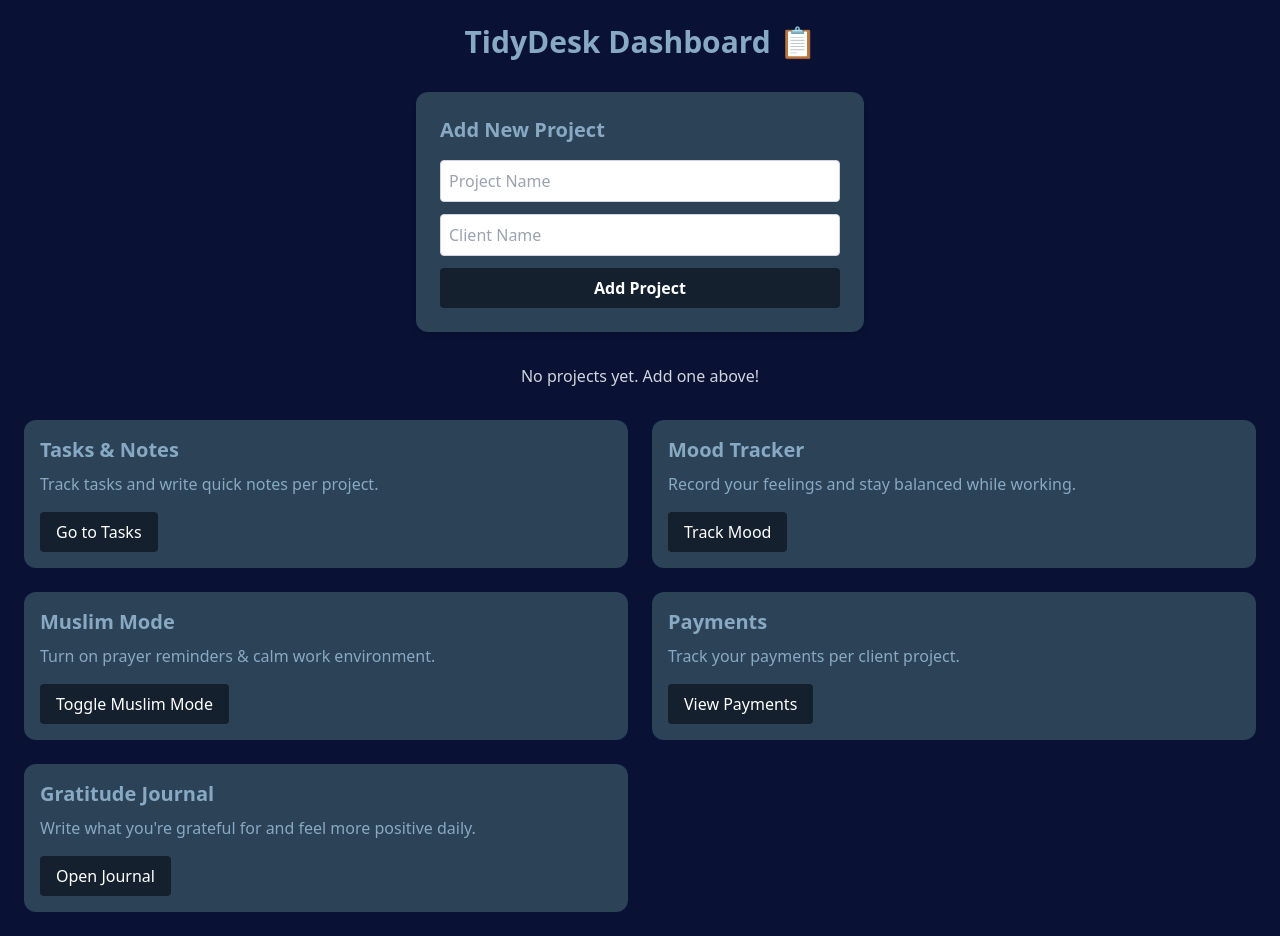
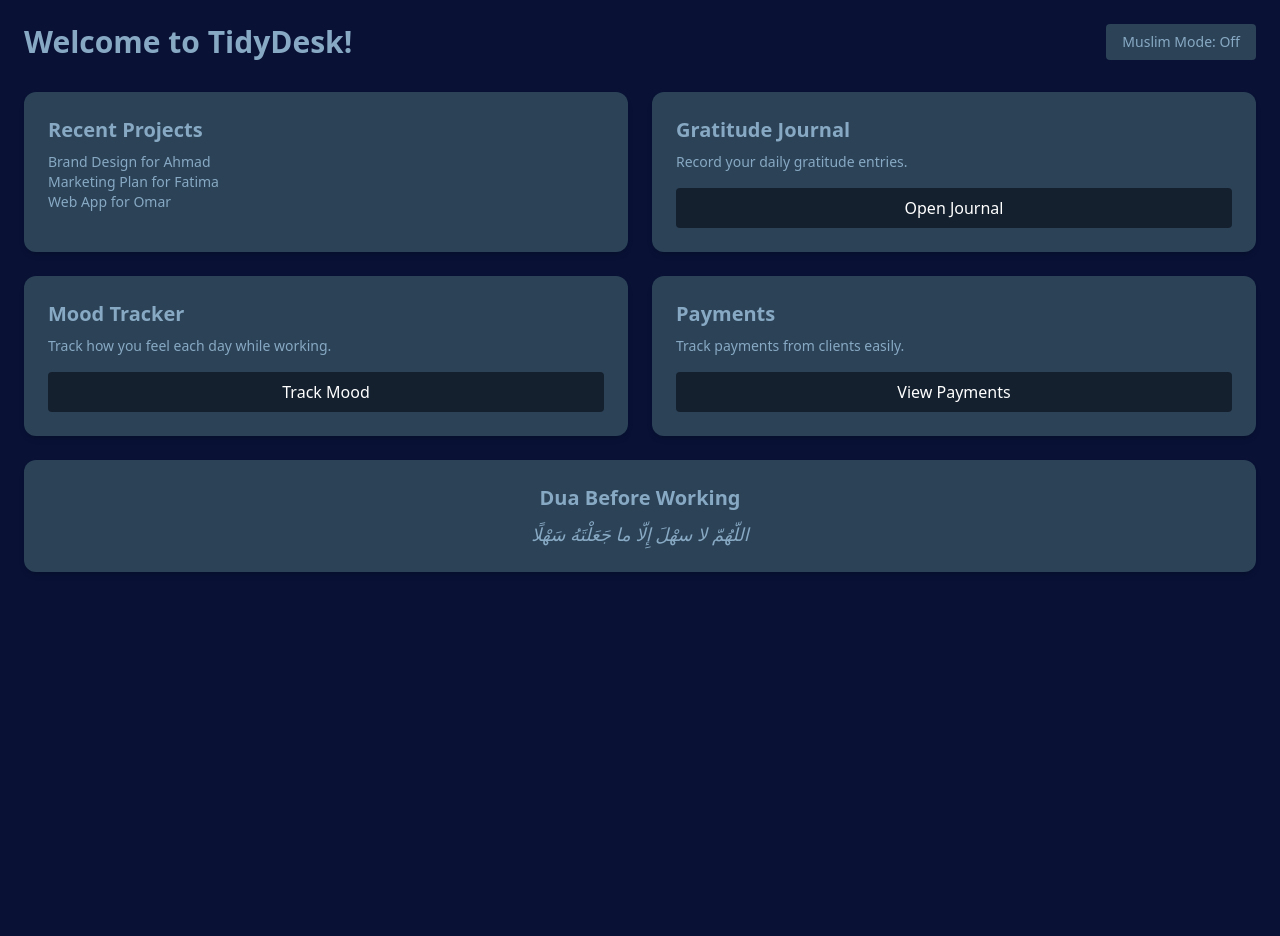
Before and after one commit to saasfounder/tidydesk-ai, a Next.js app: page /dashboard in a window 1280 px wide. After the commit the page ends 800 px from the top, so only its background shows below. Built offline with nearby package versions, Linux system fonts and the light colour scheme.

Commit message:
Add project list

```diff
--- a/app/dashboard/page.tsx
+++ b/app/dashboard/page.tsx
@@ -3,98 +3,72 @@
 import { useState } from "react";
 
 export default function Dashboard() {
-  const [projects, setProjects] = useState<{ name: string; client: string }[]>([]);
-  const [newProject, setNewProject] = useState({ name: "", client: "" });
-
-  function addProject() {
-    if (newProject.name.trim() && newProject.client.trim()) {
-      setProjects([...projects, newProject]);
-      setNewProject({ name: "", client: "" }); // Reset after adding
-    }
-  }
+  const [muslimMode, setMuslimMode] = useState(false);
 
   return (
     <main className="min-h-screen bg-tidydesk-primary text-tidydesk-light p-6">
-      <h1 className="text-3xl font-bold mb-8 text-center">TidyDesk Dashboard 📋</h1>
-
-      {/* New Project Form */}
-      <div className="bg-tidydesk-secondary p-6 rounded-xl shadow-md mb-8 max-w-md mx-auto">
-        <h2 className="text-xl font-semibold mb-4">Add New Project</h2>
-        <input
-          type="text"
-          placeholder="Project Name"
-          className="w-full p-2 mb-3 rounded border border-gray-300 text-black"
-          value={newProject.name}
-          onChange={(e) => setNewProject({ ...newProject, name: e.target.value })}
-        />
-        <input
-          type="text"
-          placeholder="Client Name"
-          className="w-full p-2 mb-3 rounded border border-gray-300 text-black"
-          value={newProject.client}
-          onChange={(e) => setNewProject({ ...newProject, client: e.target.value })}
-        />
+      {/* Top Bar */}
+      <div className="flex justify-between items-center mb-8">
+        <h1 className="text-3xl font-bold">Welcome to TidyDesk!</h1>
         <button
-          className="w-full bg-tidydesk-accent hover:bg-tidydesk-light text-white font-bold py-2 px-4 rounded"
-          onClick={addProject}
+          onClick={() => setMuslimMode(!muslimMode)}
+          className="bg-tidydesk-secondary px-4 py-2 rounded text-sm hover:bg-tidydesk-accent"
         >
-          Add Project
+          {muslimMode ? "Muslim Mode: On" : "Muslim Mode: Off"}
         </button>
       </div>
 
-      {/* Project List */}
-      <div className="max-w-2xl mx-auto mb-8">
-        {projects.length === 0 ? (
-          <p className="text-center text-gray-300">No projects yet. Add one above!</p>
-        ) : (
-          <ul className="space-y-4">
-            {projects.map((project, index) => (
-              <li key={index} className="p-4 bg-tidydesk-secondary rounded-xl shadow flex justify-between">
-                <div>
-                  <p className="font-semibold">{project.name}</p>
-                  <p className="text-sm text-tidydesk-light">Client: {project.client}</p>
-                </div>
-              </li>
-            ))}
+      {/* Dashboard Cards */}
+      <div className="grid grid-cols-1 md:grid-cols-2 gap-6">
+        {/* Recent Projects */}
+        <div className="bg-tidydesk-secondary p-6 rounded-xl shadow-md">
+          <h2 className="text-xl font-semibold mb-2">Recent Projects</h2>
+          <ul className="text-sm text-tidydesk-light">
+            <li>Brand Design for Ahmad</li>
+            <li>Marketing Plan for Fatima</li>
+            <li>Web App for Omar</li>
           </ul>
-        )}
-      </div>
+        </div>
 
-      {/* Feature Sections */}
-      <div className="grid grid-cols-1 md:grid-cols-2 gap-6">
-        {/* Tasks & Notes Section */}
-        <div className="bg-tidydesk-secondary p-4 rounded-xl">
-          <h2 className="text-xl font-semibold mb-2">Tasks & Notes</h2>
-          <p>Track tasks and write quick notes per project.</p>
-          <button className="mt-4 bg-tidydesk-accent text-white px-4 py-2 rounded">Go to Tasks</button>
+        {/* Gratitude Journal Shortcut */}
+        <div className="bg-tidydesk-secondary p-6 rounded-xl shadow-md flex flex-col justify-between">
+          <div>
+            <h2 className="text-xl font-semibold mb-2">Gratitude Journal</h2>
+            <p className="text-sm">Record your daily gratitude entries.</p>
+          </div>
+          <button className="mt-4 bg-tidydesk-accent text-white px-4 py-2 rounded">
+            Open Journal
+          </button>
         </div>
 
         {/* Mood Tracker */}
-        <div className="bg-tidydesk-secondary p-4 rounded-xl">
-          <h2 className="text-xl font-semibold mb-2">Mood Tracker</h2>
-          <p>Record your feelings and stay balanced while working.</p>
-          <button className="mt-4 bg-tidydesk-accent text-white px-4 py-2 rounded">Track Mood</button>
-        </div>
-
-        {/* Muslim Mode */}
-        <div className="bg-tidydesk-secondary p-4 rounded-xl">
-          <h2 className="text-xl font-semibold mb-2">Muslim Mode</h2>
-          <p>Turn on prayer reminders & calm work environment.</p>
-          <button className="mt-4 bg-tidydesk-accent text-white px-4 py-2 rounded">Toggle Muslim Mode</button>
+        <div className="bg-tidydesk-secondary p-6 rounded-xl shadow-md flex flex-col justify-between">
+          <div>
+            <h2 className="text-xl font-semibold mb-2">Mood Tracker</h2>
+            <p className="text-sm">Track how you feel each day while working.</p>
+          </div>
+          <button className="mt-4 bg-tidydesk-accent text-white px-4 py-2 rounded">
+            Track Mood
+          </button>
         </div>
 
         {/* Payment Tracker */}
-        <div className="bg-tidydesk-secondary p-4 rounded-xl">
-          <h2 className="text-xl font-semibold mb-2">Payments</h2>
-          <p>Track your payments per client project.</p>
-          <button className="mt-4 bg-tidydesk-accent text-white px-4 py-2 rounded">View Payments</button>
+        <div className="bg-tidydesk-secondary p-6 rounded-xl shadow-md flex flex-col justify-between">
+          <div>
+            <h2 className="text-xl font-semibold mb-2">Payments</h2>
+            <p className="text-sm">Track payments from clients easily.</p>
+          </div>
+          <button className="mt-4 bg-tidydesk-accent text-white px-4 py-2 rounded">
+            View Payments
+          </button>
         </div>
 
-        {/* Gratitude Journal */}
-        <div className="bg-tidydesk-secondary p-4 rounded-xl">
-          <h2 className="text-xl font-semibold mb-2">Gratitude Journal</h2>
-          <p>Write what you're grateful for and feel more positive daily.</p>
-          <button className="mt-4 bg-tidydesk-accent text-white px-4 py-2 rounded">Open Journal</button>
+        {/* Dua for Work */}
+        <div className="bg-tidydesk-secondary p-6 rounded-xl shadow-md col-span-1 md:col-span-2 text-center">
+          <h2 className="text-xl font-semibold mb-2">Dua Before Working</h2>
+          <p className="text-lg italic">
+            اللّهُمّ لا سهْلَ إِلّا ما جَعَلْتَهُ سَهْلًا
+          </p>
         </div>
       </div>
     </main>
```
